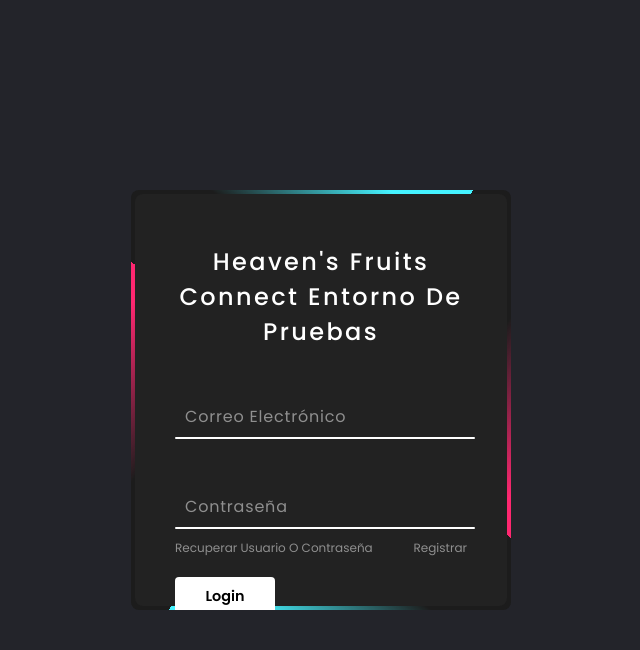
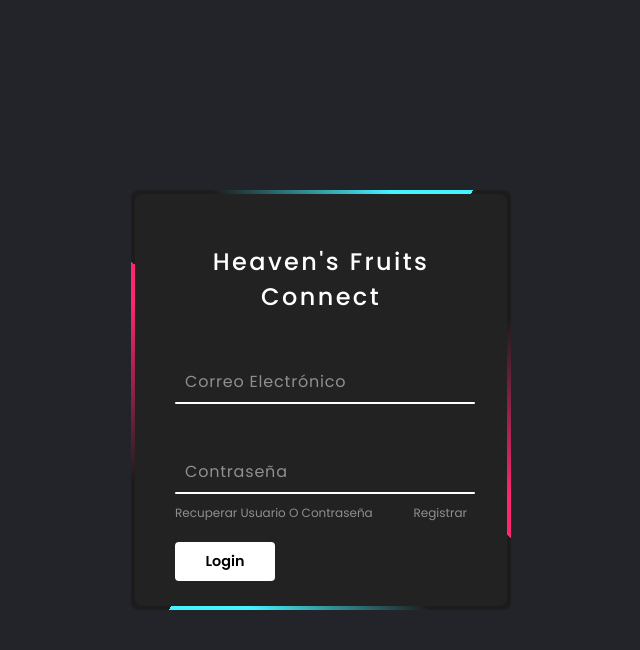
Before and after one commit to Sebastyk120/prueba-django-server, a Django app: page /autenticacion/login/ in a window 1280 px wide. Shown: the top 650 px of the page, without its empty margins (319-959 px from the left). Run offline with Django 4.2, Linux system fonts and the light colour scheme; some libraries are stand-ins or nearby versions.

Commit message:
Pruebas 2

```diff
--- a/autenticacion/templates/home.html
+++ b/autenticacion/templates/home.html
@@ -117,7 +117,7 @@
         <div class="header">
             <!--------------------------------Contenido antes de las olas---------------------->
             <div class="inner-header flex">
-                <h1 class="pre-title"><img class="logo" src="{% static 'img/logowhite.webp' %}">Heaven's Fruits Connect</h1>
+                <h1 class="pre-title"><img class="logo" src="{% static 'img/logowhite.webp' %}">Heaven's Fruits Connect Entorno De Pruebas</h1>
             </div>
             <a href="{% url 'login' %}" class="cards_link">
                 <button class="custom-btn btn-1">Iniciar Sesion</button>
--- a/autenticacion/templates/login2.html
+++ b/autenticacion/templates/login2.html
@@ -12,7 +12,7 @@
     <span class="borderLine"></span>
     <form class="form-signin" method="POST" action="{% url 'login' %}">
         {% csrf_token %}
-        <h2>Heaven's Fruits Connect Entorno De Pruebas</h2>
+        <h2>Heaven's Fruits Connect</h2>
         <div class="inputBox">
             <input type="text" required="required" name="username"
                        oninput="this.value = this.value.toLowerCase();">
```
